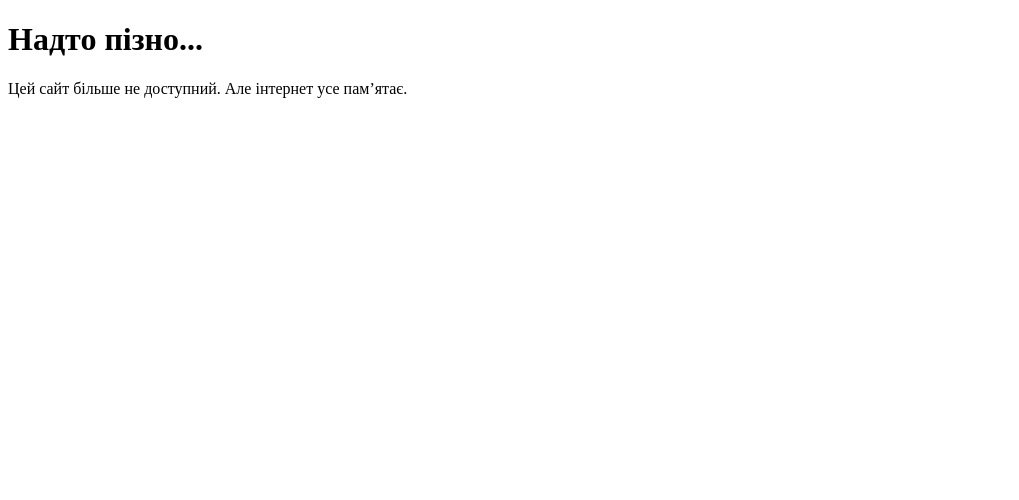
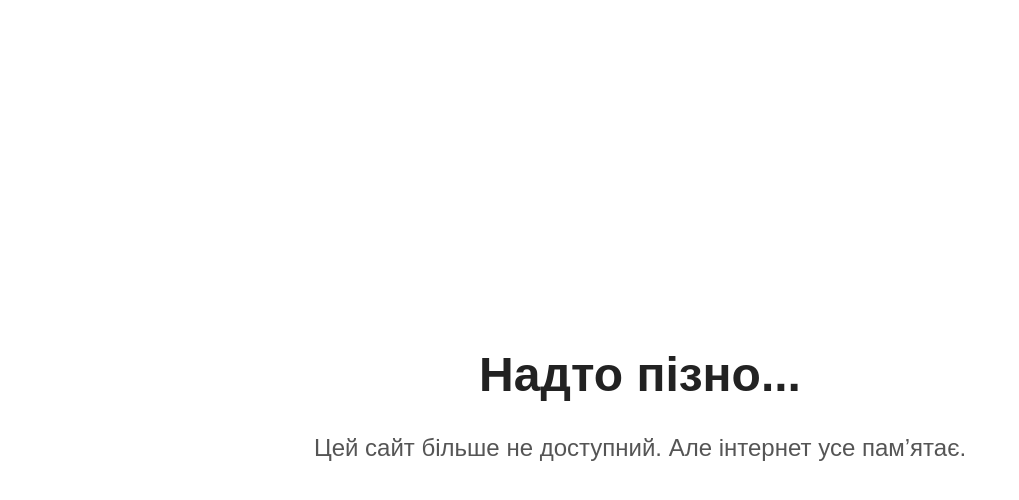
Before and after one commit to AlexFilov/osint-quest, a plain HTML site: page index.html in a window 1280 px wide. Shown: the whole page, without its empty margins (0-1019 px from the left). Drawn offline with Linux system fonts and the light colour scheme.

Commit message:
index.html

```diff
--- a/index.html
+++ b/index.html
@@ -3,9 +3,31 @@
 <head>
   <meta charset="UTF-8">
   <title>Надто пізно...</title>
+  <style>
+    body {
+      display: flex;
+      justify-content: center;
+      align-items: center;
+      height: 100vh;
+      text-align: center;
+      font-family: Arial, sans-serif;
+      background-color: #ffffff;
+      margin: 0;
+    }
+    h1 {
+      font-size: 48px;
+      color: #222222;
+    }
+    p {
+      font-size: 24px;
+      color: #555555;
+    }
+  </style>
 </head>
 <body>
-  <h1>Надто пізно...</h1>
-  <p>Цей сайт більше не доступний. Але інтернет усе пам’ятає.</p>
+  <div>
+    <h1>Надто пізно...</h1>
+    <p>Цей сайт більше не доступний. Але інтернет усе пам’ятає.</p>
+  </div>
 </body>
 </html>
```
